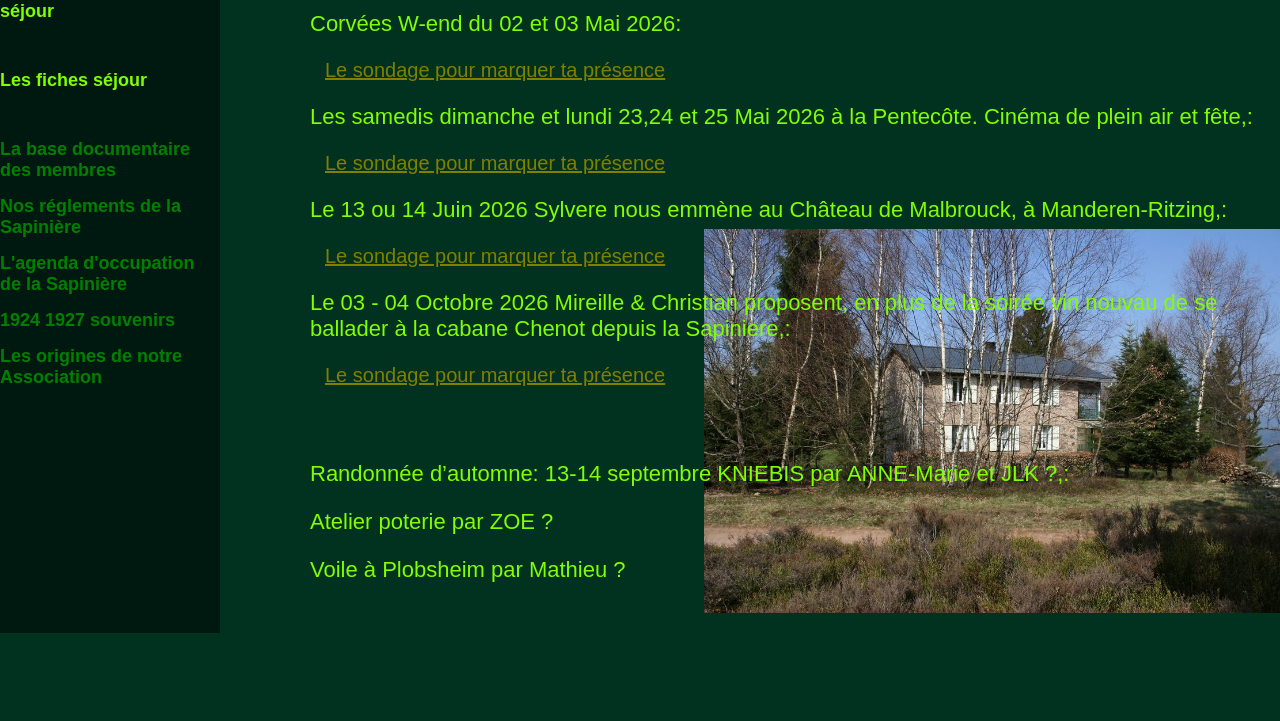
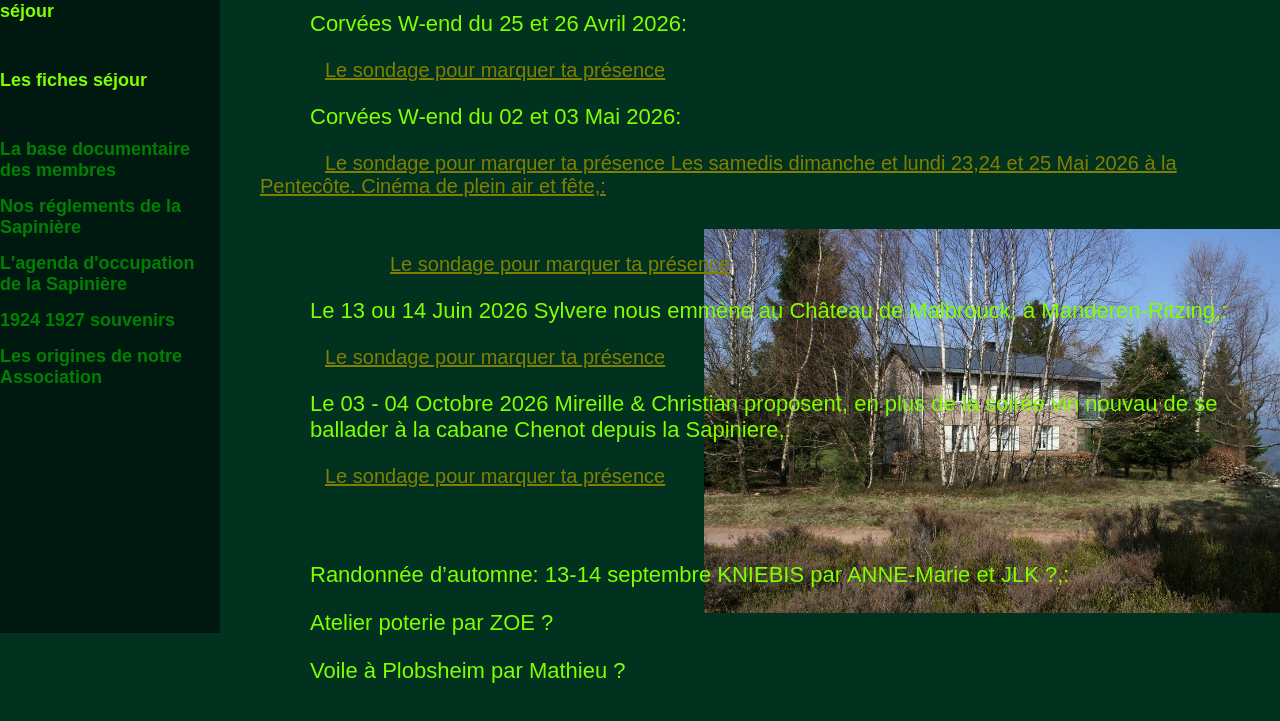
Before and after one commit to sapisolbach/Sapi, a plain HTML site: page index.html in a window 1280 px wide. Shown: the part 187-908 px from the top of the page. Before the commit the page ends 812 px from the top, so only its background shows below. Drawn offline with Linux system fonts and the light colour scheme.

Commit message:
Update index.html

```diff
--- a/index.html
+++ b/index.html
@@ -112,26 +112,15 @@
     <p>Nous te rappelons que nous souhaitons recevoir ta cotisation -110 €uros - dès les premiers jours de l'année.</p>
 
     <h1 id="evenements">Les prochains évènements:</h1>
-<!--
-<p style="color: chartreuse; font-size: 22px; padding-left: 50px;">
-  Corvées W-end du 25 et 26 Avril 2026:
-</p>
+  <p style="color: chartreuse; font-size: 22px; padding-left: 50px;">
+      Corvées W-end du 25 et 26 Avril 2026:
+    </p>
+    <p><a href="https://beta.framadate.org/polls/d583994a67042fbb9854" target="_blank" style="color: olive; font-size: 20px; padding-left: 65px;">Le sondage pour marquer ta présence</a></p>
 
-<p>
-  <a href="https://beta.framadate.org/polls/d583994a67042fbb9854"
-     target="_blank"
-     style="color: olive; font-size: 20px; padding-left: 65px;">
-     Le sondage pour marquer ta présence
-  </a>
-</p>
-
-<p style="color: chartreuse; font-size: 22px; padding-left: 50px;">
-</p>
--->
     <p style="color: chartreuse; font-size: 22px; padding-left: 50px;">
-    Corvées W-end du 02 et 03 Mai 2026:
+      Corvées W-end du 02 et 03 Mai 2026:
     </p>
-    <p><a href="https://beta.framadate.org/polls/9cb45afc05f3881abe41" style="color: olive; font-size: 20px; padding-left: 65px;">Le sondage pour marquer ta présence</a></p>
+    <p><a href="https://beta.framadate.org/polls/9cb45afc05f3881abe41" style="color: olive; font-size: 20px; padding-left: 65px;">Le sondage pour marquer ta présence</
 
     <p style="color: chartreuse; font-size: 22px; padding-left: 50px;">
       Les samedis dimanche et lundi 23,24 et 25 Mai 2026 à la Pentecôte. Cinéma de plein air et fête,:
```
